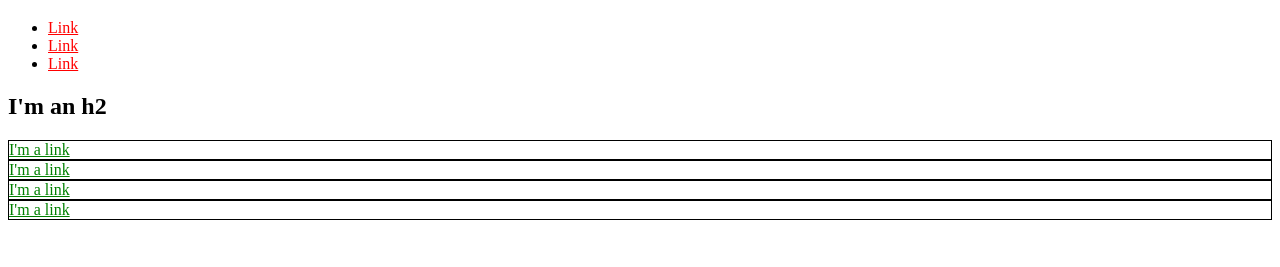
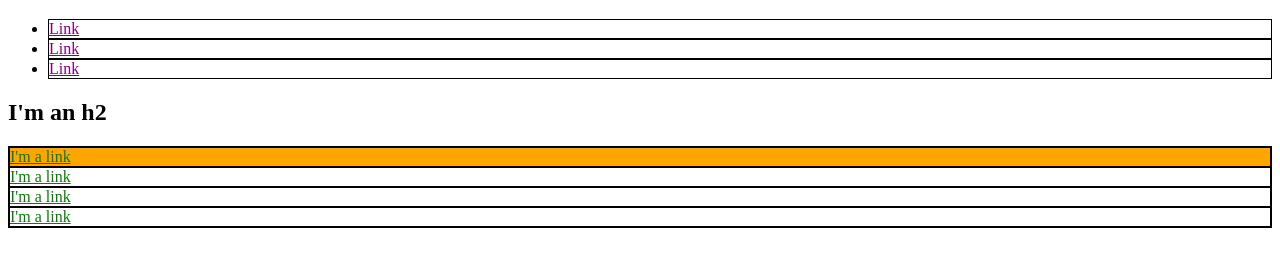
Before and after one commit to trainj/trainj.github.io, a plain HTML site: page index.html in a window 1280 px wide. Shown: the part 61-328 px from the top of the page. Drawn offline with Linux system fonts and the light colour scheme.

Commit message:
add some classes and ids

```diff
--- a/index.html
+++ b/index.html
@@ -3,32 +3,66 @@
   <head>
     <title>Test Page: Don't Panic</title>
     <meta charset="utf-8">
+    <style>
+
+      a {
+          color: red;
+        }
+       li {
+        border: 1px solid black;
+       }
+       #exec-bio {
+         background-color: lightgray;
+         }
+       .bio-box {
+           border: 1px solid black;
+         }
+       .bio-box a {
+         color: green;
+         }
+        .new-one {
+          background-color: azure;
+        }
+       #naval {
+         background-color: orange;
+         }
+       li a {
+         color: purple;
+       }
+      div {
+        border: 1px solid black;
+      }
+      div a {
+        color: green;
+      }
+    </style>
   </head>
   <body>
     <h1>I'm an h1</h1>
     <ul>
       <li>
-        <a href="http://example.com/" style="color: red;">Link</a>
+        <a href="http://example.com/">Link</a>
       </li>
       <li>
-        <a href="http://example.com/" style="color: red;">Link</a>
+        <a href="http://example.com/">Link</a>
       </li>
       <li>
-        <a href="http://example.com/" style="color: red;">Link</a>
+        <a href="http://example.com/">Link</a>
       </li>
     </ul>
     <h2>I'm an h2</h2>
-    <div style="border: 1px solid black;">
-      <a href="http://example.com/" style="color: green;">I'm a link</a>
+    <div>
+      <div id="naval" class="bio-box" "new-one">
+      <a href="http://example.com/">I'm a link</a>
     </div>
-    <div style="border: 1px solid black;">
-      <a href="http://example.com/" style="color: green;">I'm a link</a>
+    <div class="bio-box" "new-one">
+      <a href="http://example.com/">I'm a link</a>
     </div>
-    <div style="border: 1px solid black;">
-      <a href="http://example.com/" style="color: green;">I'm a link</a>
+    <div class="bio-box" "new-one">
+      <a href="http://example.com/">I'm a link</a>
     </div>
-    <div style="border: 1px solid black;">
-      <a href="http://example.com/" style="color: green;">I'm a link</a>
+    <div class="bio-box" "new-one">
+      <a href="http://example.com/">I'm a link</a>
     </div>
   </body>
 </html>
```
